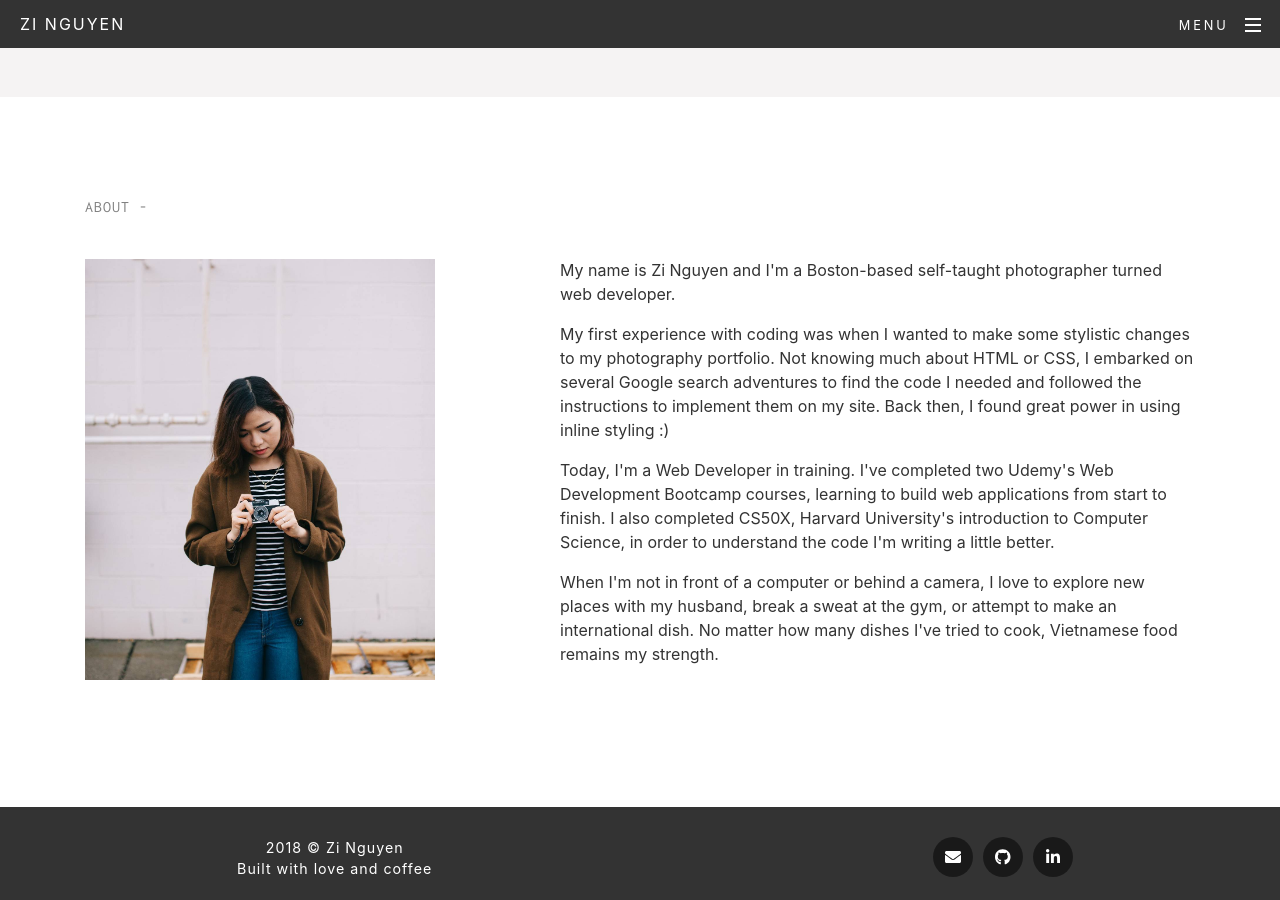
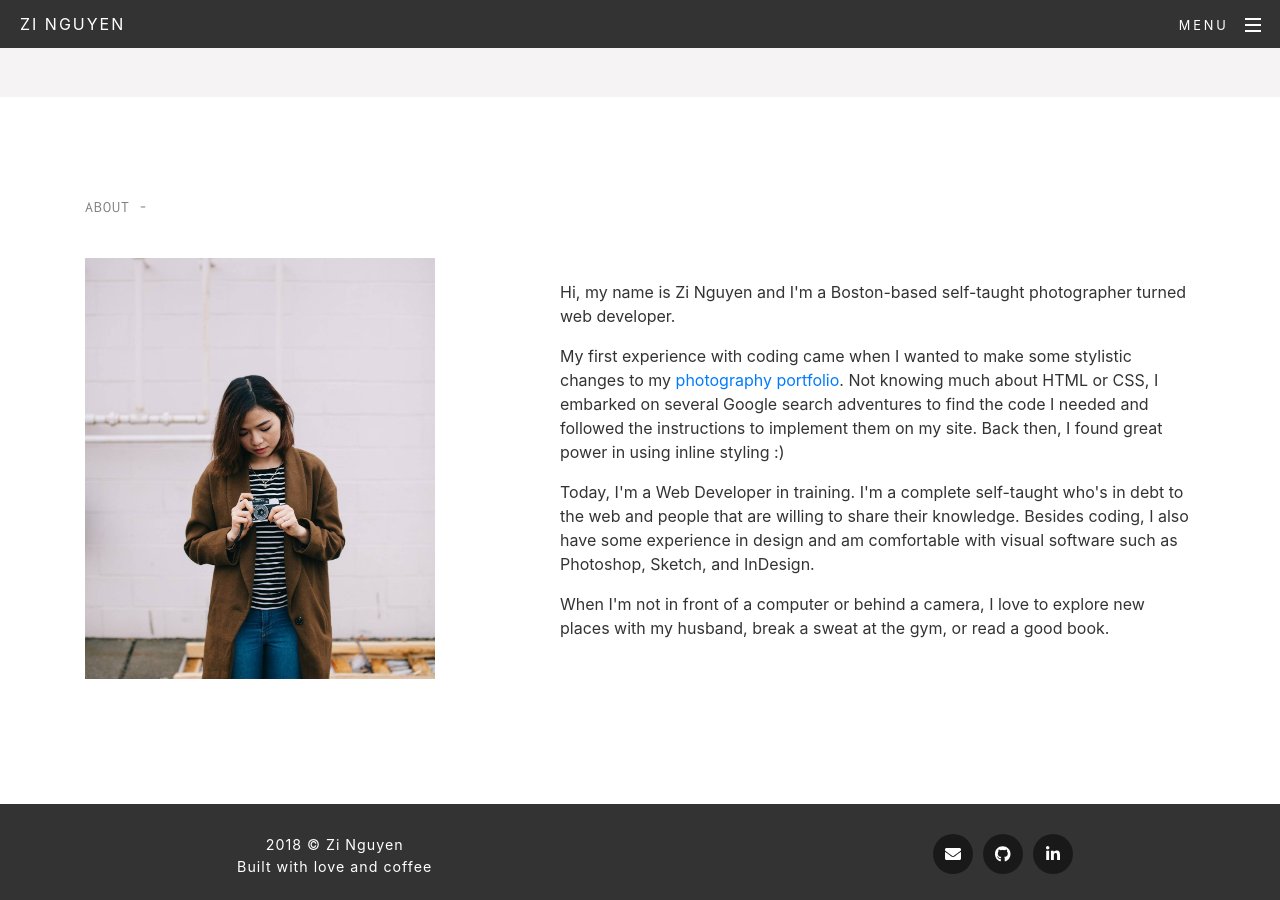
Before and after one commit to zinguyen/zinguyen.github.io, a Jekyll site: the page built from index.html, in a window 1280 px wide and 900 px high, scrolled down 1654 px. Built offline with Jekyll 4.4.1, drawn with Linux system fonts in a browser that asks for light colours; nearby versions of some CDN libraries.

Commit message:
update about section

```diff
--- a/_layouts/home.html
+++ b/_layouts/home.html
@@ -35,41 +35,6 @@
 		</div>
 		<a href="#portfolio" class="more scrolly">View Portfolio</a>
 	</section>
-	<!-- <section class="intro">
-		<div class="container">
-			<div class="row">
-				<div class="col-md-10 short-about">
-					<div>
-						<h2>
-							<span class="greeting">Hi there,</span>
-							<br>
-							<span class="tagline">I'm Zi Nguyen, a Boston-based photographer turned web developer.</span>
-						</h2>
-					</div>
-					<div class="social-icons">
-						<a href="mailto:{{ site.author.email }}">
-							<div class="btn btn-round">
-								<i class="fa fa-envelope" title="Email me"></i>
-							</div>
-						</a>
-
-						<a href="{{ site.author.github }}">
-							<div class="btn btn-round">
-								<i class="fab fa-github" title="Connect with me on GitHub"></i>
-							</div>
-						</a>
-
-						<a href="{{ site.author.linkedin }}">
-							<div class="btn btn-round">
-								<i class="fab fa-linkedin-in" title="Connect with me on LinkedIn"></i>
-							</div>
-						</a>
-					</div>
-				</div>
-			</div>
-		</div>
-	</section> -->
-	<!--Intro-->
 
 	<section id="portfolio" class="projects">
 		<div class="container">
@@ -129,16 +94,10 @@
 					<img class="img-fluid" src="../public/images/profile-2.jpg" alt="">
 				</div>
 				<div class="col-md-7 about-desc">
-					<p>My name is Zi Nguyen and I'm a Boston-based self-taught photographer turned web developer.</p>
-					<p>My first experience with coding was when I wanted to make some stylistic changes to my photography portfolio. Not knowing
-						much about HTML or CSS, I embarked on several Google search adventures to find the code I needed and followed the instructions
-						to implement them on my site. Back then, I found great power in using inline styling :)</p>
-					<p>Today, I'm a Web Developer in training. I've completed two Udemy's Web Development Bootcamp courses, learning to build
-						web applications from start to finish. I also completed CS50X, Harvard University's introduction to Computer Science,
-						in order to understand the code I'm writing a little better.</p>
-					<p>When I'm not in front of a computer or behind a camera, I love to explore new places with my husband, break a sweat
-						at the gym, or attempt to make an international dish. No matter how many dishes I've tried to cook, Vietnamese food
-						remains my strength.</p>
+					<p>Hi, my name is Zi Nguyen and I'm a Boston-based self-taught photographer turned web developer.</p>
+					<p>My first experience with coding came when I wanted to make some stylistic changes to my <a href="https://zinguyen.com/">photography portfolio</a>. Not knowing much about HTML or CSS, I embarked on several Google search adventures to find the code I needed and followed the instructions to implement them on my site. Back then, I found great power in using inline styling :)</p>
+					<p>Today, I'm a Web Developer in training. I'm a complete self-taught who's in debt to the web and people that are willing to share their knowledge. Besides coding, I also have some experience in design and am comfortable with visual software such as Photoshop, Sketch, and InDesign.</p>
+					<p>When I'm not in front of a computer or behind a camera, I love to explore new places with my husband, break a sweat at the gym, or read a good book.</p>
 				</div>
 			</div>
 		</div>
```
